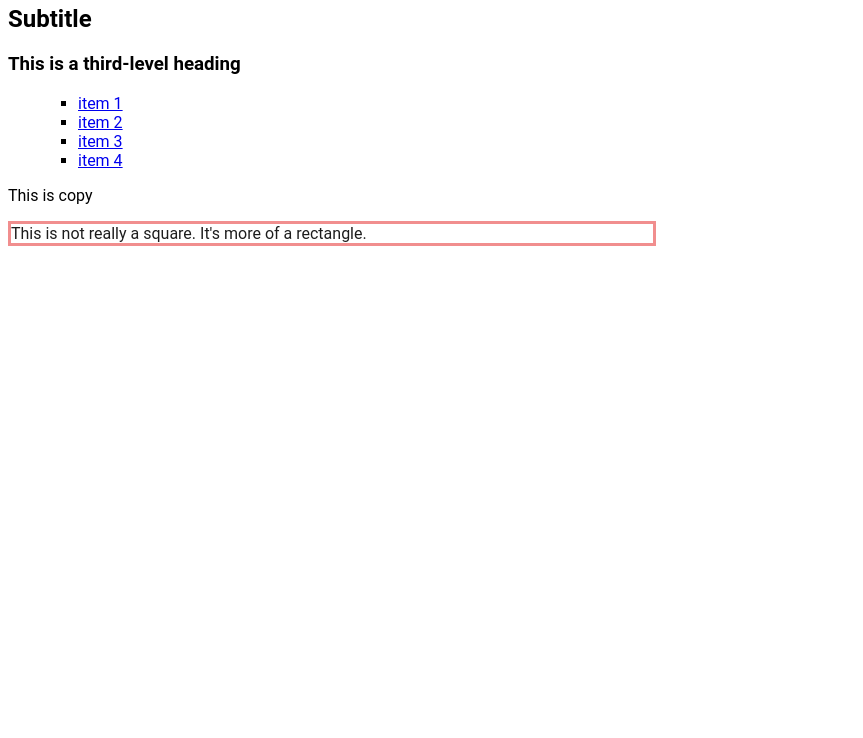
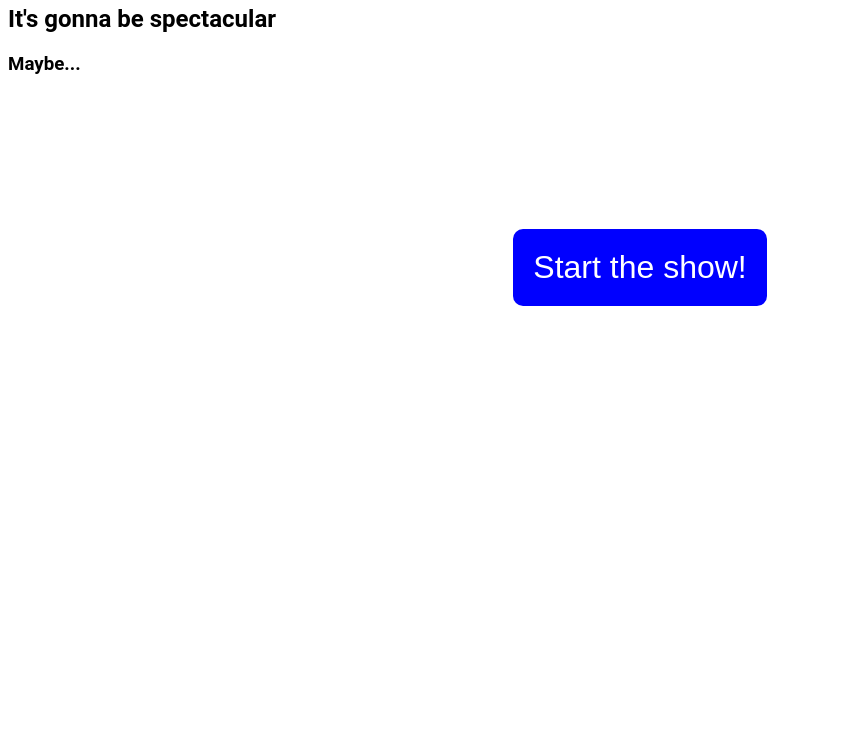
Before and after one commit to danMulvihill/jQuery-animation-show, a plain HTML site: page index.html in a window 1280 px wide. Shown: the part 62-800 px from the top of the page, without its empty margins (0-863 px from the left). Drawn offline with nearby package versions, Linux system fonts and the light colour scheme.

Commit message:
added some animiations; not done yet, though. Will add more soon

```diff
--- a/css/main.css
+++ b/css/main.css
@@ -2,24 +2,41 @@ body{
     font-family: Roboto, sans-serif;
 }
 
-.copy{
-    margin-body: 9px;
+#title{
+    text-align: center;
 }
 
 ul{
-    margin-left: 30px;
+    margin: 25px auto;
+    opacity: 0;
 }
 
 ul li{
-    list-style-type: square;
+    background: orange;
+    list-style-type: none;
+    display: inline-block;
+    margin: 15px;
 }
 
 #square{
     border: 3px solid lightcoral;
     opacity: 0;
+    margin: 25px auto;
 
 }
 
 .subsubheading{
     display:none;
 }
+
+#action-button{
+    display:block;
+    font-size: 2em;
+    margin: 30px auto;
+    padding: 20px;
+    border: 0;
+    border-radius: 10px;
+    background-color: blue;
+    color: white;
+    cursor: pointer;
+}
--- a/index.html
+++ b/index.html
@@ -8,20 +8,23 @@
     <link rel="stylesheet" href="css/main.css">
 </head>
 <body>
-    <h1 id="title">Big Headline</h1>
-    <h2 id="sub-title">Smaller Sub-title</h2>
-    <h3 class="js-heading subsubheading">This is a third-level heading</h3>
+    <h1 id="title">jQuery Animation Show</h1>
+    <h2 id="sub-title">It's gonna be spectacular</h2>
+    <h3 class="js-heading subsubheading">Maybe...</h3>
 
-    <ul class="js-links">
+    <ul class="js-list">
         <li><a href="#">item 1</a></li>
         <li><a href="#">item 2</a></li>
         <li><a href="#">item 3</a></li>
         <li><a href="#">item 4</a></li>
     </ul>
 
-    <p class="copy">This is copy</p>
+
     <div id="square">
         This is not really a square. It's more of a rectangle.
+    </div>
+    <div class="button-loc">
+        <button id="action-button">Start the show!</button>
     </div>
     <script src="http://code.jquery.com/jquery-3.3.1.js"></script>
     <script src="js/main.js"></script>
--- a/js/main.js
+++ b/js/main.js
@@ -1,4 +1,3 @@
-console.log("Working!");
 
 //native way:
 // document.addEventListener("DOMContentLoad", function(){
@@ -9,48 +8,40 @@ $(document).ready(function(){
 
     console.log("doc is ready. Thanks jQuery!");
 
-    function bake(){
-        console.log("bake!");
-    }
 
-    function preHeatOven(callback){
-        // setTimeout(function(){
-        //     console.log("preheating...");
-        // }, 3000);
-
-        console.log("Oven is pre-heated");
-        callback();
-    }
-
-    preHeatOven(bake);
-
-
-    var myTitle = $("#title")[0];
-    myTitle.innerText = "Foo Bar";
-
-    $("#title").html("Foo jQuery")
-
-    //$("#title").hide();
-
-    $("#sub-title").html("Subtitle");
-
-
-    $('ul.js-links a').on('click', function(e){
-        console.log("You just clicked: ", e, this);
-        $(this).fadeOut(700)
+    $('ul.js-list a').on('click', function(e){
+        $(this).html("Fadding Away. Bye, bye!");
+        $(this).fadeOut(1700)
     })
 
+    $('#action-button').on("click", startShow)
 
-    function showDone(){
-        console.log("all done");
+    function startShow(){
+
         $("div#square").animate({
             width: "50%",
             opacity: .9
-        }, 5000, function(){ $("#sub-title").html("That was quick!");});
+        }, 5000, changeSubtitle);
+    }
+
+    function changeSubtitle(){
+        $("#sub-title").html("That was quick!");
+        setTimeout(function(){
+            $(".js-heading").html("It's not over...")
+        },1000);
+        setTimeout(showPart2, 2500)
+    }
+
+    function showPart2(){
+        $("ul").animate({
+            opacity: 1.0
+        },2000, function(){ $(".js-heading").html("Now it's over. Wasn't that great?")});
+        $("ul li").animate({
+            padding: "70px"
+        },3000)
+    }
 
 
-    }
-
-    $(".js-heading").show(showDone);
+    $(".js-heading").show();
 
 }); //closes document ready
```
